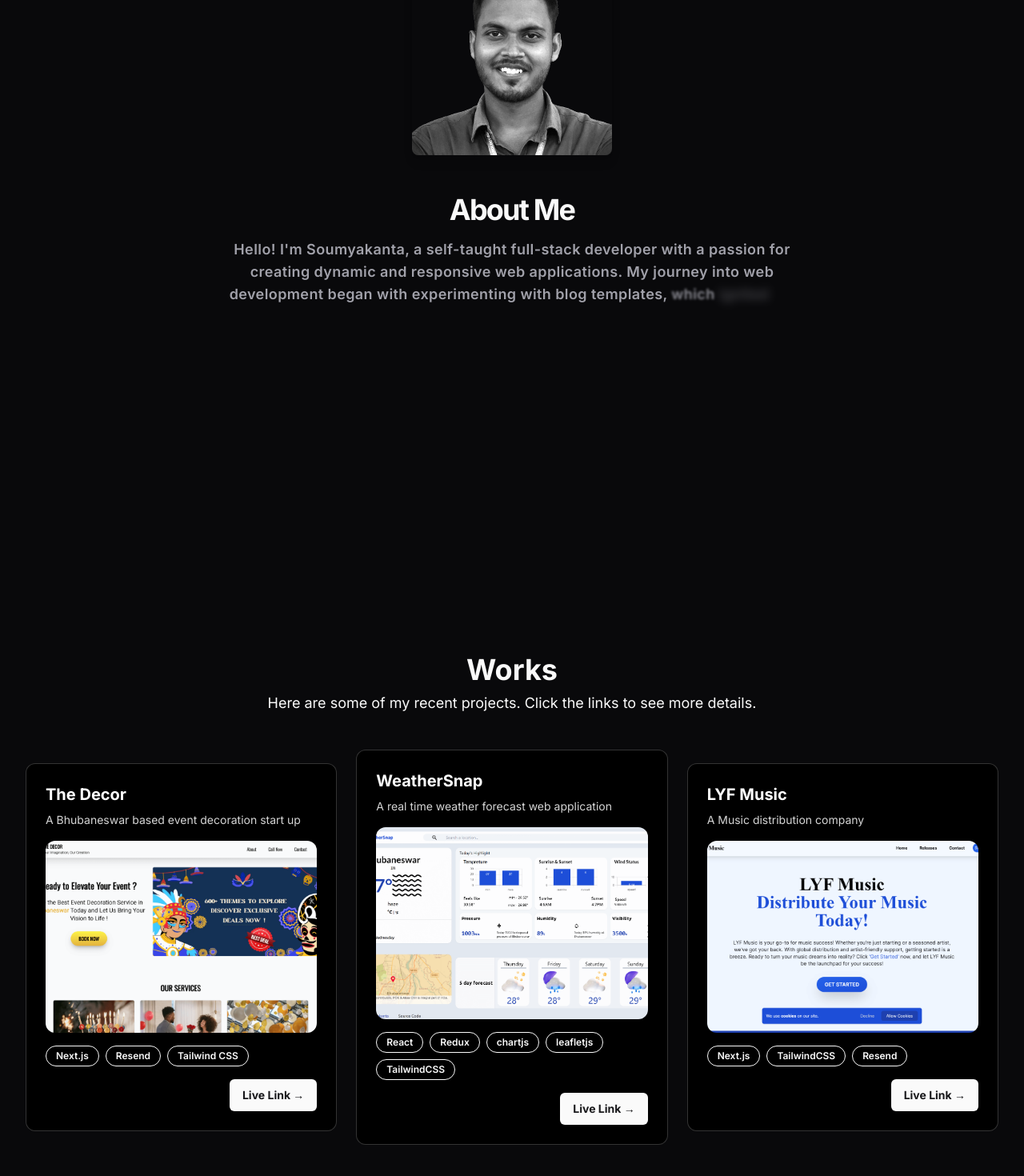
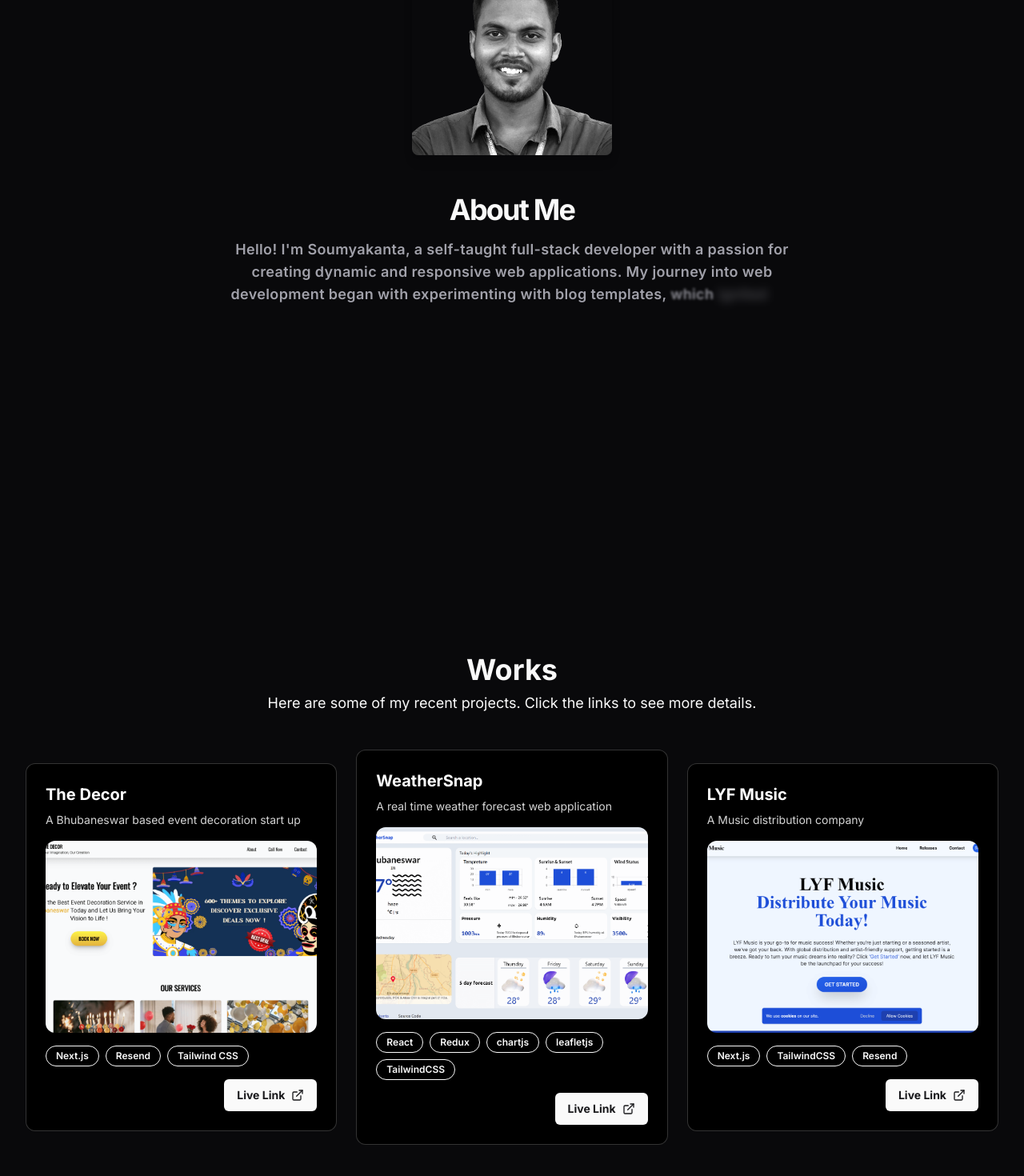
Before and after one commit to s-soumyakanta/s-soumyakanta, a Next.js app: page / in a window 1280 px wide. Shown: the part 1064-2534 px from the top of the page at 80% size. Built offline with nearby package versions, Linux system fonts and the light colour scheme.

Commit message:
live llink icon added

```diff
--- a/src/components/About.tsx
+++ b/src/components/About.tsx
@@ -1,5 +1,4 @@
 import Image from "next/image";
-import Link from "next/link";
 import { TextGenerateEffect } from "./ui/text-generate-effect";
 
 const About = () => {
@@ -22,7 +21,7 @@ const About = () => {
             About Me
           </h2>
           <div className="w-full">
-          <TextGenerateEffect words={aboutMeText} className="text-center" />
+          <TextGenerateEffect words={aboutMeText} className="text-center text-sm" />
 
           </div>
           </div>
--- a/src/components/Works.tsx
+++ b/src/components/Works.tsx
@@ -5,6 +5,7 @@ import React from "react";
 import { CardBody, CardContainer, CardItem } from "./ui/3d-card";
 import Link from "next/link";
 import { Button } from "./ui/button";
+import { ExternalLink } from "lucide-react";
 
 const cardData = [
   {
@@ -79,7 +80,6 @@ const Works = () => {
                     {tech}
                   </CardItem>
                 ))}
-
               </div>
               <div className="flex justify-end items-center mt-4">
                 <CardItem
@@ -88,7 +88,7 @@ const Works = () => {
                   href={card.link}
                   target="__blank"
                 >
-                  <Button className="font-bold">Live Link →</Button>
+                  <Button className="font-bold text-center">Live Link <ExternalLink className="w-4 ml-2" /></Button>
                 </CardItem>
               </div>
             </CardBody>
```
Lines whose indentation alone changed are shown as unchanged.
